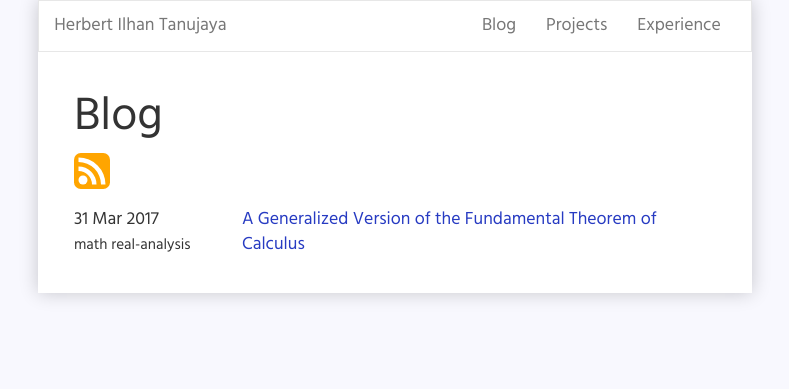
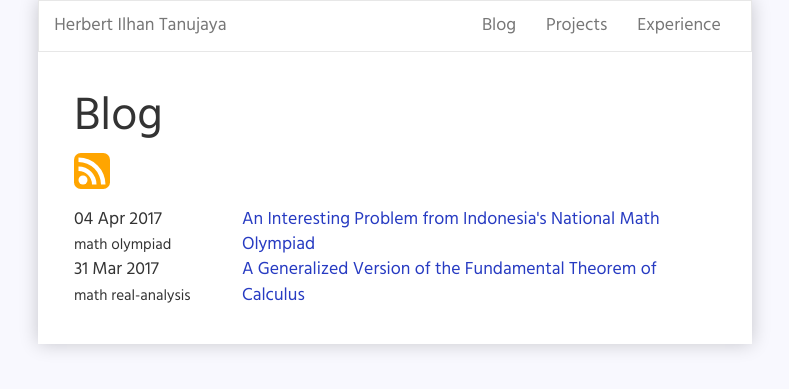
Before and after one commit to Skaty/donjar.github.io, a Jekyll site: the page built from pages/blog.html, in a window 1280 px wide. Shown: the top 389 px of the page, without its empty margins (245-1034 px from the left). Built offline with Jekyll 4.4.1, drawn with Linux system fonts in a browser that asks for light colours; part of the change alters nothing that is shown.

Commit message:
add osn 2016/4 post

```diff
--- /dev/null
+++ b/_posts/2017-04-04-an-interesting-problem-from-indonesias-national-math-olympiad.md
@@ -0,0 +1,71 @@
+---
+layout: post
+mathjax: true
+date: 2017-04-04
+title: An Interesting Problem from Indonesia's National Math Olympiad
+categories: math olympiad
+---
+Last year there was a very interesting problem from Indonesia's National Olympiad:
+
+> Problem (Indonesia's National Math Olympiad 2016 no. 4). $$ABC$$ is a triangle such that the angles satisfy the equation
+>
+> $$\frac{\cos A}{20} + \frac{\cos B}{21} + \frac{\cos C}{29} = \frac{29}{420}.$$
+>
+> Prove that $$ABC$$ is a right-angled triangle.
+
+My first reaction was "Huh? How the heck?"
+
+An intriguing problem indeed. Firstly, the equations are not symmetrical, and secondly, how the heck does the numbers 20, 21, 29, and 420 appear?
+
+Some people might argue that this problem is ugly. Indeed, putting these "magic numbers" doesn't look really nice; furthermore, trigonometric functions usually never appear in a problem explicitly. Nevertheless, whether it's pretty or ugly, I think we can agree that this problem is interesting and can throw some of the most experienced problem solvers even.
+
+Note that the way to solve this is not by plugging one of $$A$$, $$B$$, or $$C$$ with 90 degrees. This attempt will only solve the converse ($$ABC$$ right-angled implies the equation).
+
+One easy way would be to substitute $$C$$ with $$180^{\circ} - A - B$$ and use trigonometric identities to obtain $$\cos C = -\cos (A + B) = \sin A \sin B - \cos A \cos B$$. From there who knows if we can obtain something like $$\cos A = 0$$ (which means that $$A = 90^{\circ})$$.
+
+Bashing (like this approach) is an OK solution, and if you're adept enough you might be able to solve this in around an hour (which is nice - the olympiad runs in 2 days, each day containing 4 problems in 4 hours, and usually problem 4 is the hardest of the day, which is indeed the case here).
+
+My friend came with another approach that can involve even more bashing - move $$\frac{\cos C}{29}$$ to the right and square both sides! He got
+
+$$\left( \frac{\sin A}{20} - \frac{\sin B}{21} \right)^2 = -\frac{\cos^2 C}{29^2}$$
+
+LHS is nonnegative and RHS is nonpositive, hence both must be zero and $$\cos C = 0 \implies C = 90^{\circ}$$. Let's come up with a less bashing solution, though!
+
+Now, from the numbers 20, 21, 29, and 420, we can notice two things:
+- $$20 \times 21 = 420$$. More importantly,
+- $$20^2 + 21^2 = 29^2$$, meaning that there is a right-angled triangle with sides 20, 21, and 29.
+
+The last fact above might not be easy to catch. Intuitions like this separate the best problem solvers from others, and is the reason why practicing is important in olympiad mathematics. It sharpens your intuition.
+
+Building from the two facts above, we can change the equation to:
+
+$$\frac{21}{29} \cos A + \frac{20}{29} \cos B + \frac{20 \cdot 21}{29 \cdot 29} \cos C = 1$$
+
+Now if we take $$\theta$$ an angle between 0 and $$90^{\circ}$$ such that $$\sin \theta = \frac{20}{29}$$, we have $$\cos \theta = \frac{21}{29}$$ and the equation can be simplified further into
+
+$$\cos \theta \cos A + \sin \theta \cos B + \sin \theta \cos \theta \cos C = 1.$$
+
+Aha! This looks much more managable isn't it? Even though we introduced a new variable, there are no more these so-called "magic numbers"!
+
+We're still stuck here though, so no harm in plugging $$C = 180^{\circ} - A - B$$ and expanding $$\cos C$$ out, which we know equals $$\sin A \sin B - \cos A \cos B$$ (we discussed this). Hence the equation becomes
+
+$$\cos \theta \cos A + \sin \theta \cos B + \sin \theta \cos \theta \sin A \sin B - \sin \theta \cos \theta \cos A \cos B = 1.$$
+
+Looks messy? Not at all - this can be simplified to
+
+$$(1 - \cos \theta \cos A)(1 - \sin \theta \cos B) = \sin \theta \cos \theta \sin A \sin B.$$
+
+And from here we can finish this with a neat trick. Notice that $$1 \ge \cos (A - \theta) = \cos A \cos \theta + \sin A \sin \theta$$, meaning $$1 - \cos \theta \cos A \ge \sin \theta \sin A$$. Similarly, by using $$1 \ge \sin (B + \theta)$$ we have $$1 - \sin \theta \cos B \ge \cos \theta \sin B$$. Multiplying these inequalities, we have:
+
+$$(1 - \cos \theta \cos A)(1 - \sin \theta \cos B) \ge \sin \theta \cos \theta \sin A \sin B.$$
+
+However, we know that they are actually the same! Hence the two inequalities that we started off must be equalities after all, and hence, $$1 = \cos (A - \theta)$$ and $$1 = \sin (B + \theta)$$. Since we assumed $$0 < \theta < 90^{\circ}$$ and $$A$$ and $$B$$ are angles of a triangle, we have $$A - \theta = 0$$ and $$B + \theta = 90^{\circ}$$, making $$A + B = 90^{\circ}$$.
+
+That means $$C = 90^{\circ}$$, and we are done!
+
+To summarize, our solution has two main points:
+1. Setting $$\sin \theta = \frac{20}{29}$$ to remove all the magic numbers
+2. Removing $$C$$ from the equation and factoring it out nicely
+3. Using inequalities and showing that the inequalities must be equalities after all
+
+Hopefully these shows how cool math olympiad problems can be :) intuition is very important and can only be sharpened by solving more and more problems.
--- a/pages/blog.html
+++ b/pages/blog.html
@@ -4,9 +4,9 @@ title: Blog
 permalink: /blog
 ---
 <a href="/feed.xml"><img src="/images/feed.svg" class="rss-img" alt="RSS"></a>
-<div class="row">
-  {% for post in site.posts %}
+{% for post in site.posts %}
+  <div class="row">
     <div class="col-sm-3">{{ post.date | date: "%d %b %Y" }}<br><small>{{ post.categories | join: " " }}</small></div>
     <div class="col-sm-9"><a href={{ post.url }}>{{ post.title }}</a></div>
-  {% endfor %}
-</div>
+  </div>
+{% endfor %}
```
